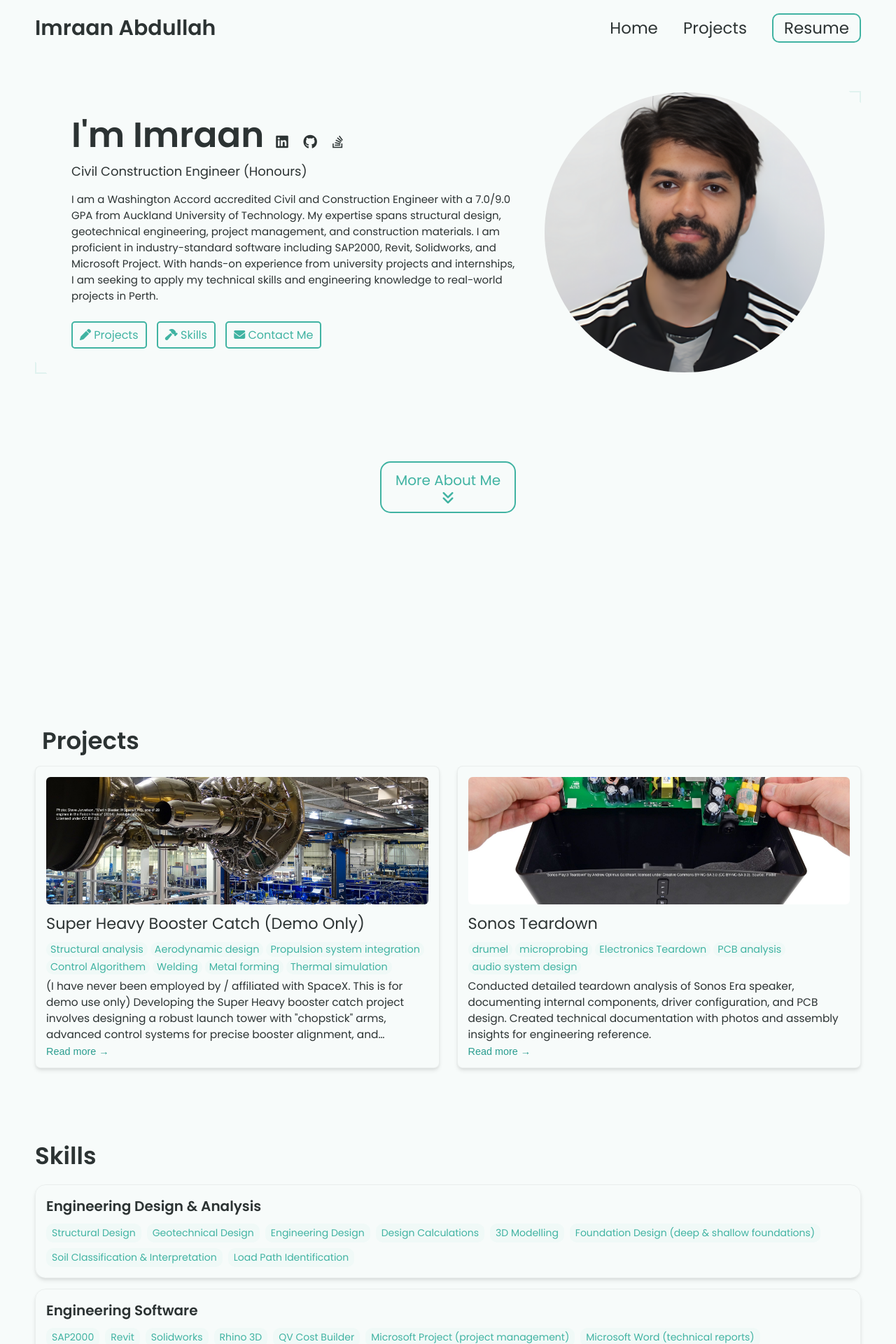
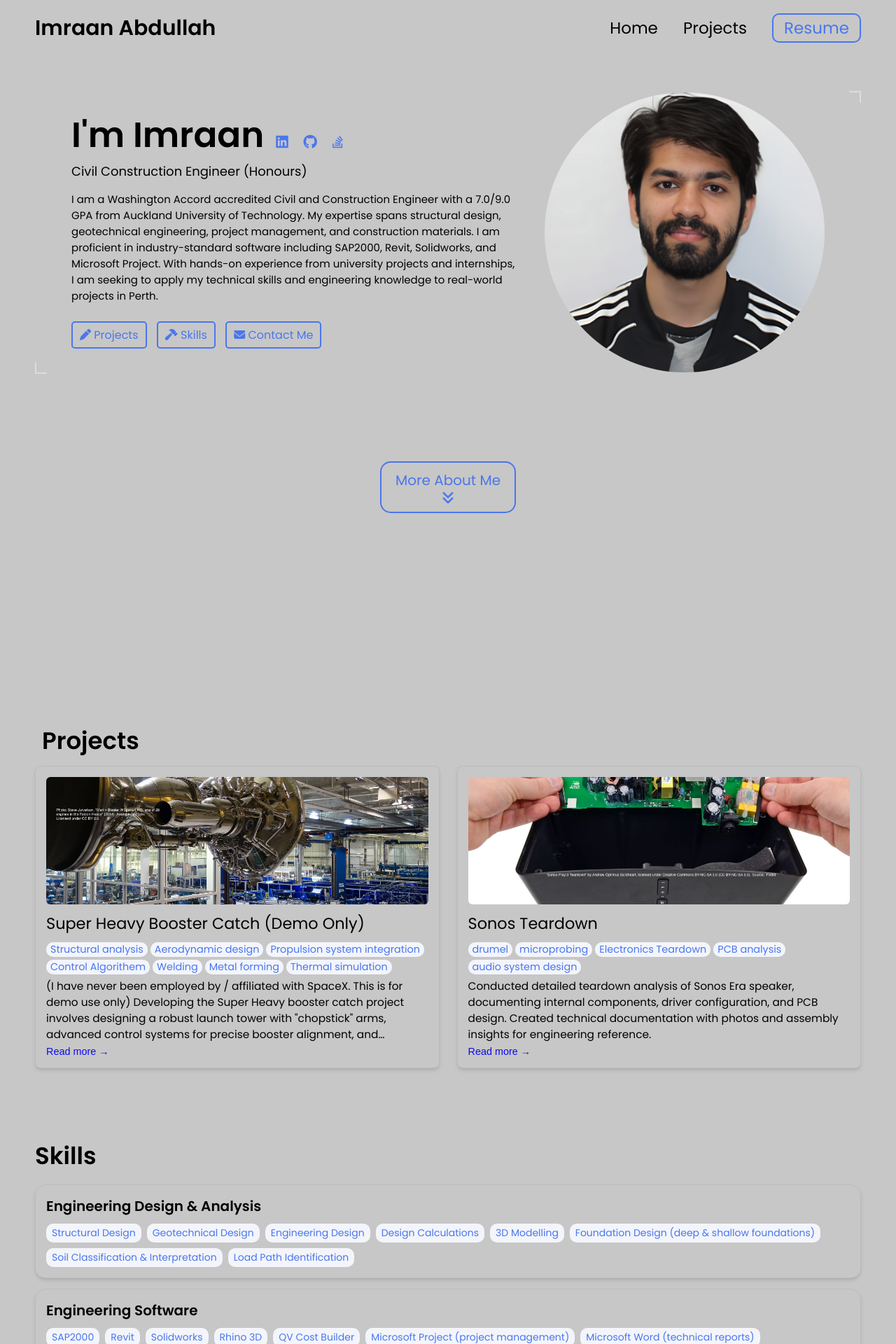
Before and after one commit to imraan11abdullah/imraan11abdullah.github.io, a Jekyll site: the page built from index.html, in a window 1280 px wide. Shown: the top 1920 px of the page at 70% size. Built offline with Jekyll 4.4.1, drawn with Linux system fonts in a browser that asks for light colours.

Commit message:
Update _config.yml

```diff
--- a/_config.yml
+++ b/_config.yml
@@ -105,12 +105,12 @@
 
 # Active theme (Updatethis to switch themes). Make sure to keep the indentation the samne.
 colors: # this is the basic theme
-  text: "#2c3333"
-  border: "#e0f2ef"
-  link: "#40b3a2"
-  highlight: "#2a9d8f"
-  background: "#f7fbfa"
-  light_background: "#f0f9f7"
+  text: "##1a1c20"
+  border: "#ddd"
+  link: "#4a76ee"
+  highlight: "#0c0cf2"
+  background: "#c7c7c7"
+  light_background: "#f3f5fb"
 
 # A few examples.
 basic theme:
```
